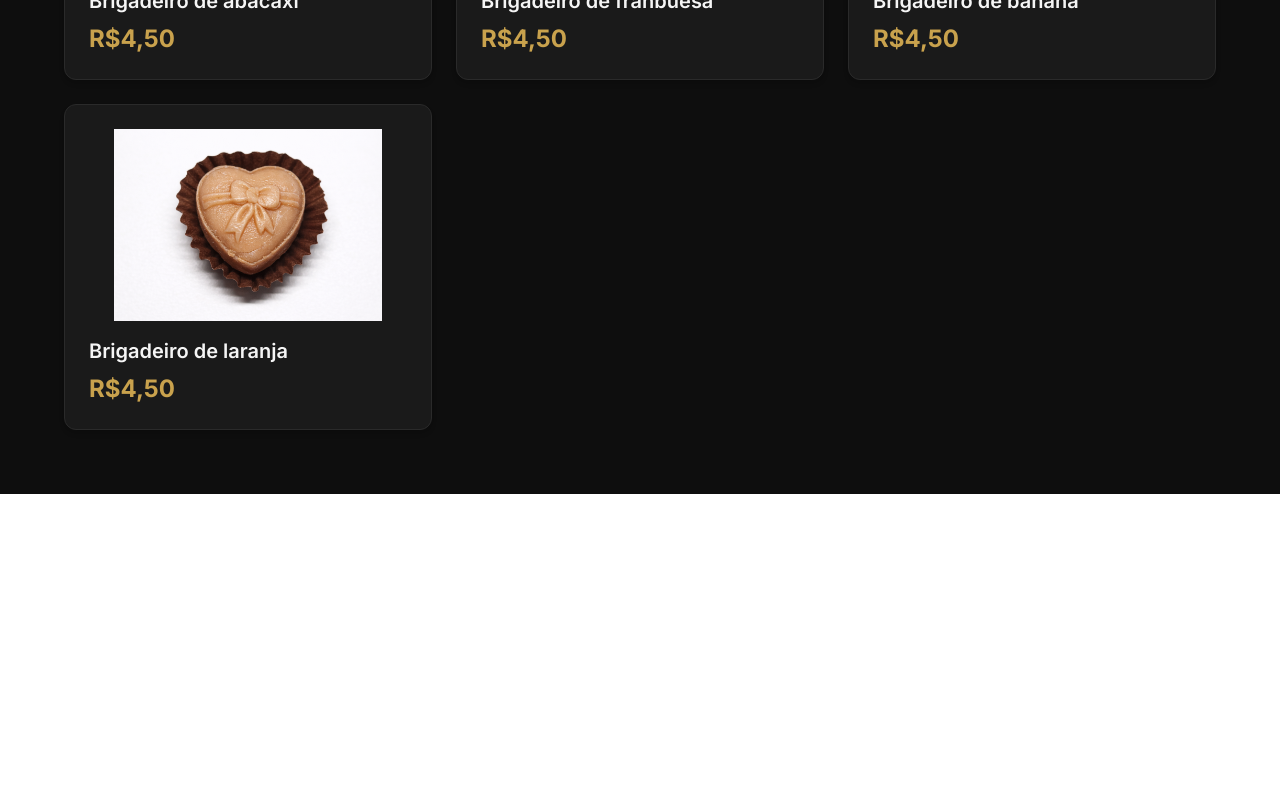
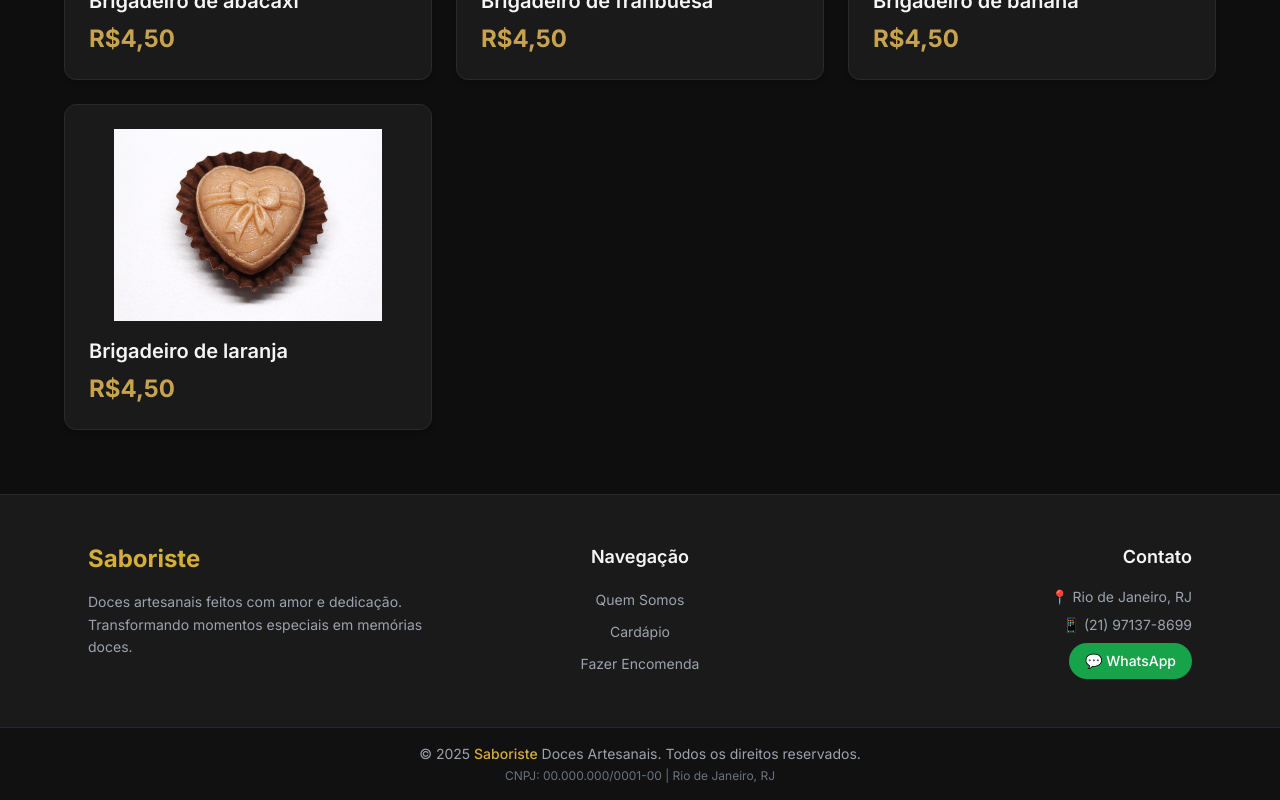
Before and after one commit to emanuelbap/Saboriste-front, a Next.js app: page / in a window 1280 px wide. Shown: the part 2211-3011 px from the top of the page. Before the commit the page ends 2705 px from the top, so only its background shows below. Built offline with nearby package versions, Linux system fonts and the light colour scheme.

Commit message:
criei a parte dos direitos da empresa e linkei o cardapio

```diff
--- a/src/app/page.tsx
+++ b/src/app/page.tsx
@@ -1,4 +1,5 @@
 import Header from "@/components/Header";
+import Footer from "@/components/Footer";
 import Image from "next/image";
 
 export default function Home() {
@@ -85,10 +86,10 @@ export default function Home() {
 
 
 
-      {/* Destaques Section */}
-      <section className="bg-fundo py-12 sm:py-16 px-4 sm:px-6">
+      {/* Cardápio Section */}
+      <section id="cardapio" className="bg-fundo py-12 sm:py-16 px-4 sm:px-6">
         <div className="max-w-6xl mx-auto">
-          <h3 className="text-2xl sm:text-3xl font-bold text-center text-dourado mb-8 sm:mb-10">✨ Destaques</h3>
+          <h3 className="text-2xl sm:text-3xl font-bold text-center text-dourado mb-8 sm:mb-10">✨ Cardápio</h3>
 
           <div className="grid grid-cols-1 sm:grid-cols-2 md:grid-cols-3 gap-4 sm:gap-6">
             {menu.map((item) => (
@@ -108,6 +109,9 @@ export default function Home() {
           </div>
         </div>
       </section>
+
+      {/* Footer */}
+      <Footer />
     </main>
   )
 }
--- a/src/components/Footer.tsx
+++ b/src/components/Footer.tsx
@@ -1,7 +1,78 @@
 export default function Footer() {
+  const anoAtual = new Date().getFullYear();
+
   return (
-    <footer>
-      {/* Footer component */}
+    <footer className="bg-[#1a1a1a] border-t border-cinza-divisor">
+      {/* Seção principal do footer - APENAS DESKTOP */}
+      <div className="hidden md:block max-w-6xl mx-auto px-6 py-12">
+        <div className="grid grid-cols-3 gap-12">
+
+          {/* Logo e descrição */}
+          <div className="text-left">
+            <h3 className="text-2xl font-bold text-ouro mb-4">Saboriste</h3>
+            <p className="text-gray-400 text-sm leading-relaxed">
+              Doces artesanais feitos com amor e dedicação.
+              Transformando momentos especiais em memórias doces.
+            </p>
+          </div>
+
+          {/* Links rápidos */}
+          <div className="text-center">
+            <h4 className="text-lg font-semibold text-branco-principal mb-4">Navegação</h4>
+            <ul className="space-y-2">
+              <li>
+                <a href="#quem-somos" className="text-gray-400 hover:text-ouro transition-colors text-sm">
+                  Quem Somos
+                </a>
+              </li>
+              <li>
+                <a href="#cardapio" className="text-gray-400 hover:text-ouro transition-colors text-sm">
+                  Cardápio
+                </a>
+              </li>
+              <li>
+                <a
+                  href={`https://wa.me/${55021971378699}?text=${"Olá, gostaria de encomendar... "}`}
+                  target="_blank"
+                  rel="noopener noreferrer"
+                  className="text-gray-400 hover:text-ouro transition-colors text-sm"
+                >
+                  Fazer Encomenda
+                </a>
+              </li>
+            </ul>
+          </div>
+
+          {/* Contato */}
+          <div className="text-right">
+            <h4 className="text-lg font-semibold text-branco-principal mb-4">Contato</h4>
+            <div className="space-y-2 text-sm text-gray-400">
+              <p>📍 Rio de Janeiro, RJ</p>
+              <p>📱 (21) 97137-8699</p>
+              <a
+                href={`https://wa.me/${55021971378699}?text=${"Olá, gostaria de encomendar... "}`}
+                target="_blank"
+                rel="noopener noreferrer"
+                className="inline-flex items-center gap-2 mt-3 bg-green-600 hover:bg-green-700 text-white px-4 py-2 rounded-full text-sm font-medium transition-colors"
+              >
+                💬 WhatsApp
+              </a>
+            </div>
+          </div>
+        </div>
+      </div>
+
+      {/* Barra de copyright - SEMPRE VISÍVEL */}
+      <div className="border-t border-gray-800 bg-[#111111]">
+        <div className="max-w-6xl mx-auto px-4 sm:px-6 py-4">
+          <p className="text-center text-xs sm:text-sm text-gray-400">
+            © {anoAtual} <span className="text-ouro font-medium">Saboriste</span> Doces Artesanais. Todos os direitos reservados.
+          </p>
+          <p className="text-center text-xs text-gray-500 mt-1">
+            CNPJ: 00.000.000/0001-00 | Rio de Janeiro, RJ
+          </p>
+        </div>
+      </div>
     </footer>
   )
 }
```
